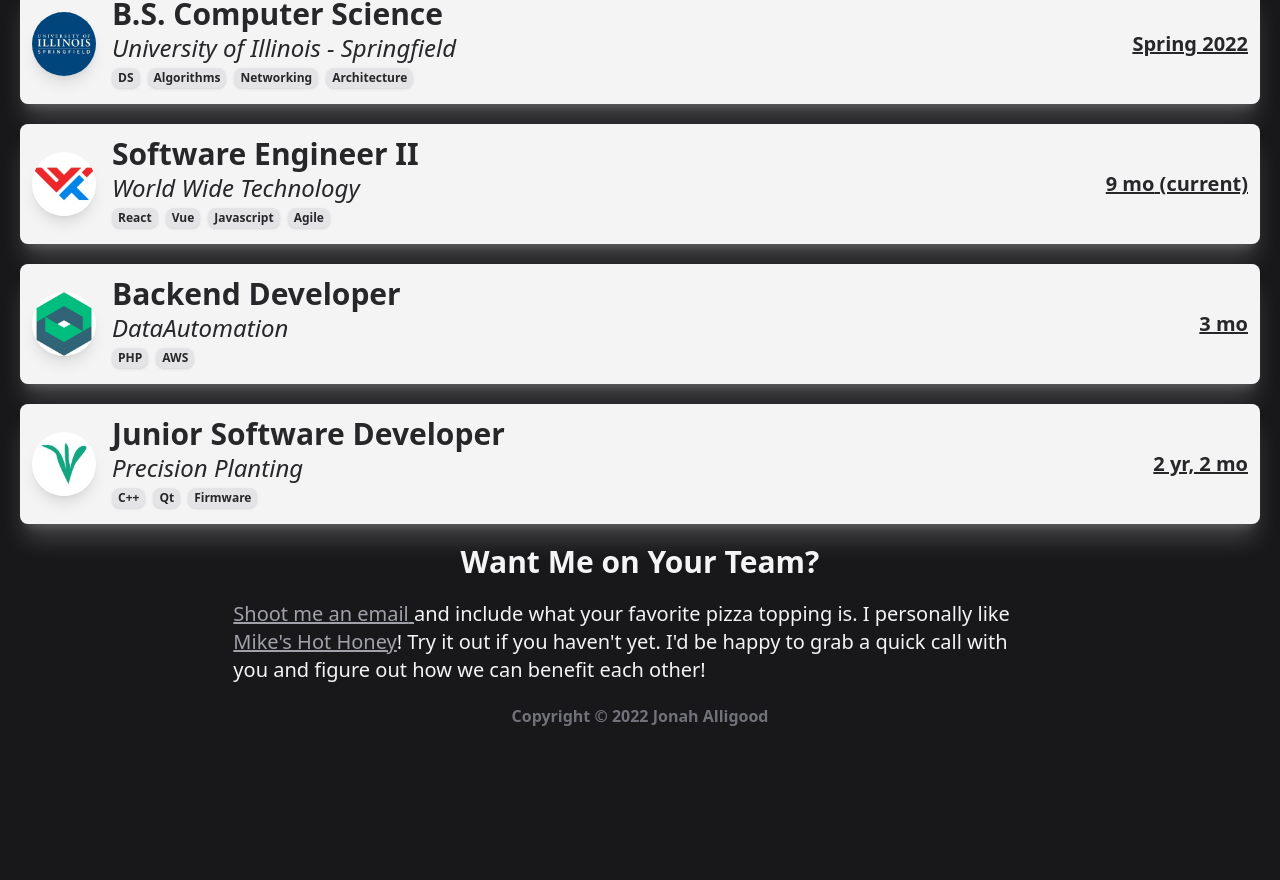
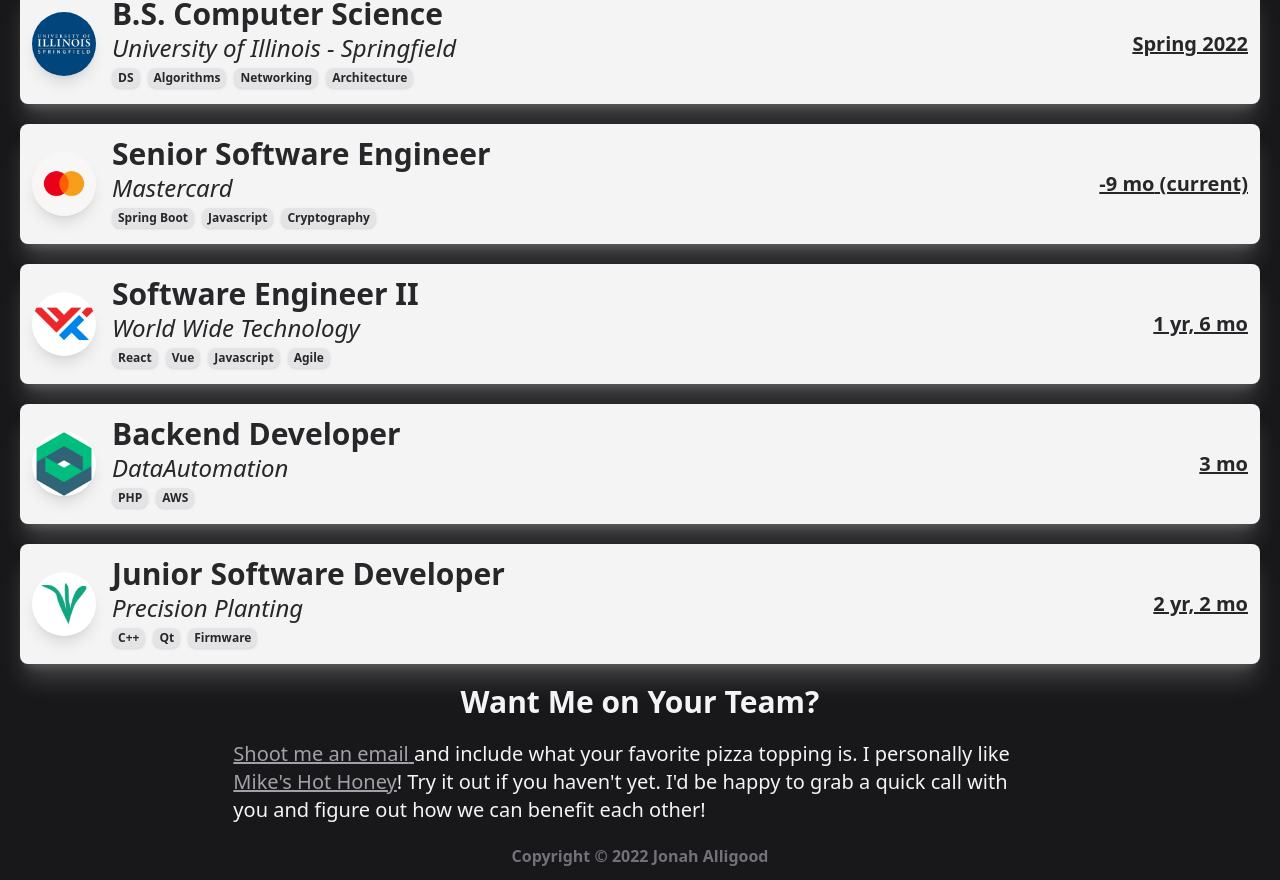
Before and after one commit to jonahisadev/portfolio, a React (Vite) app: page / in a window 1280 px wide. Shown: the part 1176-2056 px from the top of the page. Before the commit the page ends 1916 px from the top, so only its background shows below. Built offline with nearby package versions, Linux system fonts and the light colour scheme.

Commit message:
Added mastercard

```diff
--- a/src/jobs.js
+++ b/src/jobs.js
@@ -24,11 +24,19 @@
     img: 'uis'
   },
   {
+    company: 'Mastercard',
+    title: 'Senior Software Engineer',
+    tags: ['Spring Boot', 'Javascript', 'Cryptography'],
+    length: fmt_tenure('08/2023', 'now'),
+    current: true,
+    img: 'mc'
+  },
+  {
     company: 'World Wide Technology',
     title: 'Software Engineer II',
     tags: ['React', 'Vue', 'Javascript', 'Agile'],
-    length: fmt_tenure('02/2022', 'now'),
-    current: true,
+    length: fmt_tenure('02/2022', '08/2023'),
+    current: false,
     img: 'wwt'
   },
   {
```
Also changed, not shown: public/mc.jpg (added).
